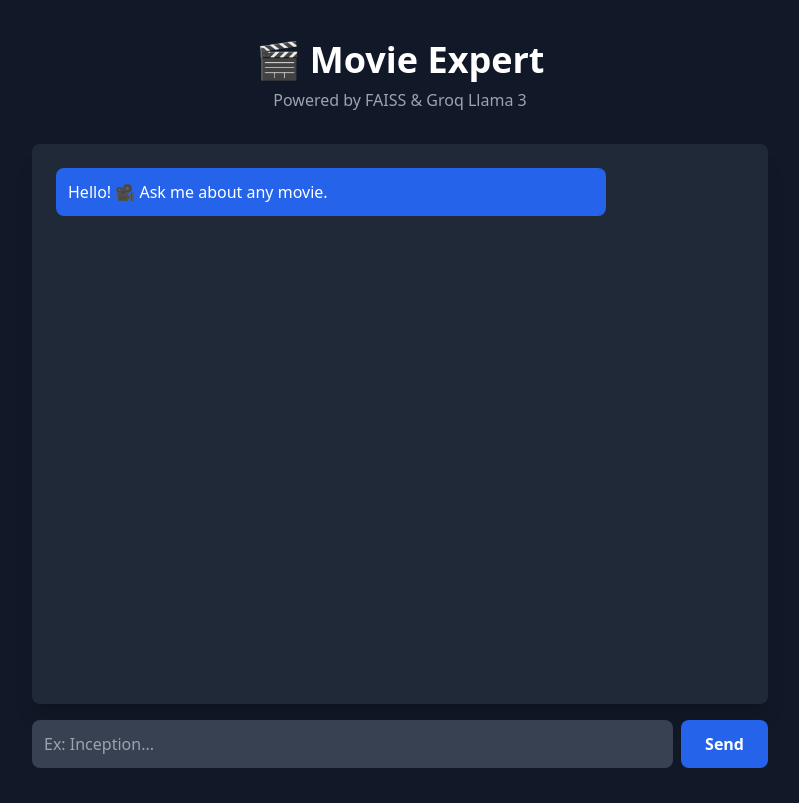
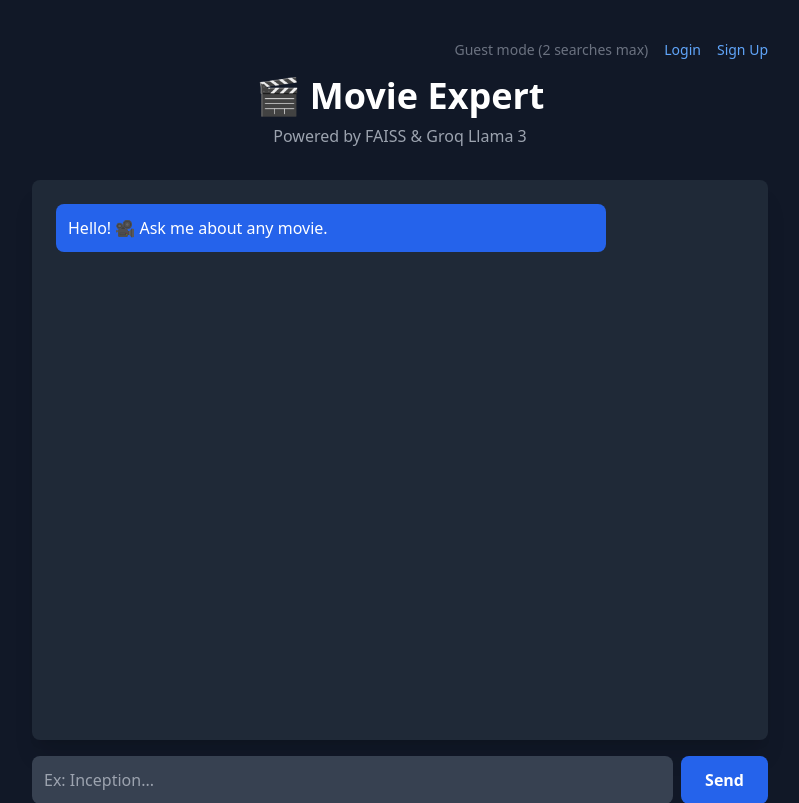
Before and after one commit to AaradhyaNikam/Movie-LLM, a Flask app: page / in a window 1280 px wide. Shown: the top 803 px of the page, without its empty margins (240-1039 px from the left). Before the commit the page ends 768 px from the top, so only its background shows below. Run offline with Flask 3, Linux system fonts and the light colour scheme; some libraries are stand-ins or nearby versions.

Commit message:
feat: implement user authentication, search history tracking, and guest search limits

```diff
--- a/app.py
+++ b/app.py
@@ -1,10 +1,43 @@
 import os
-from flask import Flask, render_template, request, jsonify
+from dotenv import load_dotenv
+load_dotenv()
+from datetime import datetime
+from flask import Flask, render_template, request, jsonify, redirect, url_for, session
+from flask_sqlalchemy import SQLAlchemy
+from flask_login import LoginManager, UserMixin, login_user, login_required, logout_user, current_user
+from werkzeug.security import generate_password_hash, check_password_hash
 from langchain_community.vectorstores import FAISS
 from langchain_cohere import CohereEmbeddings
 from langchain_groq import ChatGroq
 
 app = Flask(__name__)
+app.secret_key = os.environ.get("SECRET_KEY", "dev_secret_key_123")
+app.config['SQLALCHEMY_DATABASE_URI'] = os.environ.get("DATABASE_URL", "sqlite:///app.db")
+app.config['SQLALCHEMY_TRACK_MODIFICATIONS'] = False
+
+db = SQLAlchemy(app)
+login_manager = LoginManager(app)
+login_manager.login_view = 'login'
+
+class User(UserMixin, db.Model):
+    id = db.Column(db.Integer, primary_key=True)
+    username = db.Column(db.String(150), unique=True, nullable=False)
+    password_hash = db.Column(db.String(256), nullable=False)
+    searches = db.relationship('SearchHistory', backref='user', lazy=True)
+
+class SearchHistory(db.Model):
+    id = db.Column(db.Integer, primary_key=True)
+    user_id = db.Column(db.Integer, db.ForeignKey('user.id'), nullable=False)
+    query = db.Column(db.String(500), nullable=False)
+    timestamp = db.Column(db.DateTime, default=datetime.utcnow)
+
+@login_manager.user_loader
+def load_user(user_id):
+    return db.session.query(User).get(int(user_id))
+
+with app.app_context():
+    db.create_all()
+
 
 VECTORSTORE_PATH = "faiss_index_movies"
 
@@ -32,7 +65,43 @@ vectorstore = load_vectorstore()
 
 @app.route('/')
 def index():
-    return render_template('index.html')
+    recent_searches = []
+    if current_user.is_authenticated:
+        recent_searches = db.session.query(SearchHistory).filter_by(user_id=current_user.id).order_by(SearchHistory.timestamp.desc()).limit(5).all()
+    return render_template('index.html', recent_searches=recent_searches)
+
+@app.route('/signup', methods=['GET', 'POST'])
+def signup():
+    if request.method == 'POST':
+        username = request.form.get('username')
+        password = request.form.get('password')
+        if db.session.query(User).filter_by(username=username).first():
+            return render_template('signup.html', error="Username already exists")
+        hashed_pw = generate_password_hash(password)
+        new_user = User(username=username, password_hash=hashed_pw)
+        db.session.add(new_user)
+        db.session.commit()
+        login_user(new_user)
+        return redirect(url_for('index'))
+    return render_template('signup.html')
+
+@app.route('/login', methods=['GET', 'POST'])
+def login():
+    if request.method == 'POST':
+        username = request.form.get('username')
+        password = request.form.get('password')
+        user = db.session.query(User).filter_by(username=username).first()
+        if user and check_password_hash(user.password_hash, password):
+            login_user(user)
+            return redirect(url_for('index'))
+        return render_template('login.html', error="Invalid username or password")
+    return render_template('login.html')
+
+@app.route('/logout')
+@login_required
+def logout():
+    logout_user()
+    return redirect(url_for('index'))
 
 @app.route('/ask', methods=['POST'])
 def ask():
@@ -42,6 +111,19 @@ def ask():
     user_query = request.json.get("query")
     if not user_query:
         return jsonify({"error": "No query provided"}), 400
+
+    if not current_user.is_authenticated:
+        guest_searches = session.get('guest_searches', 0)
+        if guest_searches >= 2:
+            return jsonify({
+                "error": "You've reached the guest limit (2 searches). Please <a href='/signup' class='underline'>sign up</a> or <a href='/login' class='underline'>login</a> to continue.",
+                "require_login": True
+            }), 403
+        session['guest_searches'] = guest_searches + 1
+    else:
+        new_search = SearchHistory(user_id=current_user.id, query=user_query)
+        db.session.add(new_search)
+        db.session.commit()
 
     try:
         results = vectorstore.similarity_search(user_query, k=5)
--- a/ingest.py
+++ b/ingest.py
@@ -1,12 +1,11 @@
 import os
+from dotenv import load_dotenv
+load_dotenv()
 import time
 from langchain_community.document_loaders import PyPDFLoader
 from langchain_text_splitters import RecursiveCharacterTextSplitter
 from langchain_community.vectorstores import FAISS
 from langchain_cohere import CohereEmbeddings
-
-# Paste your Cohere Trial Key here
-os.environ["COHERE_API_KEY"] = "COHERE_API_KEY"
 
 PDF_FILES = ["Movies_A-F.pdf", "Movies_G-L.pdf", "Movies_M-R.pdf", "Movies_S-Z.pdf"]
 VECTORSTORE_PATH = "faiss_index_movies"
--- a/requirements.txt
+++ b/requirements.txt
@@ -4,3 +4,7 @@ langchain-community
 langchain-cohere
 langchain-groq
 faiss-cpu
+Flask-SQLAlchemy
+Flask-Login
+psycopg2-binary
+python-dotenv
--- a/templates/index.html
+++ b/templates/index.html
@@ -11,6 +11,16 @@
 </head>
 <body class="bg-gray-900 text-white font-sans">
     <div class="max-w-3xl mx-auto py-10 px-4">
+        <div class="flex justify-end mb-4 space-x-4 text-sm font-medium">
+            {% if current_user.is_authenticated %}
+                <span class="text-gray-400">Welcome, {{ current_user.username }}</span>
+                <a href="/logout" class="text-blue-400 hover:text-blue-300">Logout</a>
+            {% else %}
+                <span class="text-gray-500">Guest mode (2 searches max)</span>
+                <a href="/login" class="text-blue-400 hover:text-blue-300">Login</a>
+                <a href="/signup" class="text-blue-400 hover:text-blue-300">Sign Up</a>
+            {% endif %}
+        </div>
         <h1 class="text-4xl font-bold text-center mb-2">🎬 Movie Expert</h1>
         <p class="text-gray-400 text-center mb-8">Powered by FAISS & Groq Llama 3</p>
 
@@ -26,6 +36,19 @@
             <button onclick="sendQuery()" id="send-btn"
                     class="bg-blue-600 hover:bg-blue-700 px-6 py-3 rounded-lg font-bold transition">Send</button>
         </div>
+
+        {% if current_user.is_authenticated and recent_searches %}
+        <div class="mt-8 bg-gray-800/50 p-4 rounded-lg border border-gray-700">
+            <h3 class="text-sm font-bold text-gray-300 mb-2 uppercase tracking-wide">Your Recent Searches</h3>
+            <div class="flex flex-wrap gap-2">
+                {% for s in recent_searches %}
+                <span class="px-3 py-1 bg-gray-700 text-gray-300 rounded-full text-sm cursor-pointer hover:bg-gray-600 transition" onclick="document.getElementById('user-input').value='{{ s.query }}'; sendQuery() ">
+                    {{ s.query }}
+                </span>
+                {% endfor %}
+            </div>
+        </div>
+        {% endif %}
     </div>
 
     <script>
@@ -54,7 +77,8 @@
             document.getElementById(loadingId).remove();
 
             // Append Bot Message
-            container.innerHTML += `<div class="bg-blue-600 self-start p-3 rounded-lg max-w-[80%]">${data.response || data.error}</div>`;
+            const msgClass = data.error ? "bg-red-500 border border-red-400" : "bg-blue-600";
+            container.innerHTML += `<div class="${msgClass} self-start p-3 rounded-lg max-w-[80%]">${data.response || data.error}</div>`;
             container.scrollTop = container.scrollHeight;
         }
     </script>
```
Also changed, not shown: templates/login.html (added, +39 -0 lines), templates/signup.html (added, +39 -0 lines), 1 other file.
